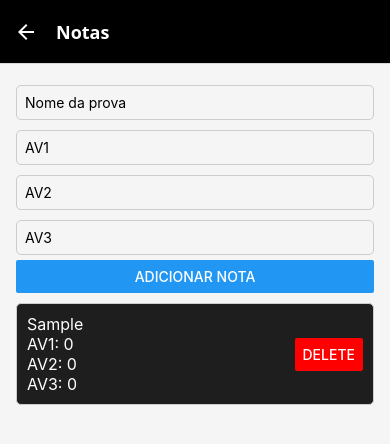
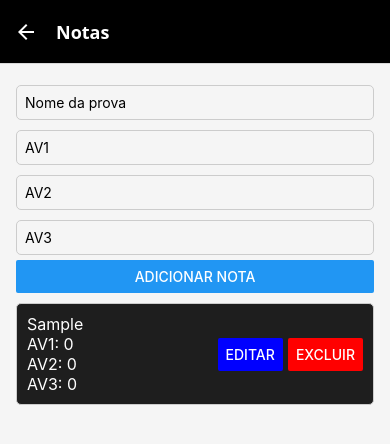
Before and after one commit to Zhennyn/PI-MindMap, a React Native app: screen /Notas in a window 390 px wide. Both pictures are taken after typing "Sample", "Sample", "Sample", "Sample" into the empty fields and a click on the button "ADICIONAR NOTA". Shown: the top 444 px of the page. Built offline with nearby package versions, Linux system fonts and the light colour scheme.

Commit message:
Correção

```diff
--- a/src/Estudos/Notas/notas.tsx
+++ b/src/Estudos/Notas/notas.tsx
@@ -15,6 +15,7 @@ const Notas: React.FC = () => {
   const [av1, setAv1] = useState<string>('');
   const [av2, setAv2] = useState<string>('');
   const [av3, setAv3] = useState<string>('');
+  const [editId, setEditId] = useState<number | null>(null);
 
   const handleAddNota = () => {
     if (!nome.trim()) {
@@ -31,14 +32,40 @@ const Notas: React.FC = () => {
     };
 
     setNotas([...notas, novaNota]);
+    resetForm();
+  };
+
+  const handleEditNota = (nota: Nota) => {
+    setNome(nota.nome);
+    setAv1(nota.av1.toString());
+    setAv2(nota.av2.toString());
+    setAv3(nota.av3.toString());
+    setEditId(nota.id);
+  };
+
+  const handleUpdateNota = () => {
+    if (editId === null) return;
+
+    const notasAtualizadas = notas.map((nota) =>
+      nota.id === editId
+        ? { ...nota, nome, av1: parseFloat(av1) || 0, av2: parseFloat(av2) || 0, av3: parseFloat(av3) || 0 }
+        : nota
+    );
+
+    setNotas(notasAtualizadas);
+    resetForm();
+  };
+
+  const handleDeleteNota = (id: number) => {
+    setNotas(notas.filter((nota) => nota.id !== id));
+  };
+
+  const resetForm = () => {
     setNome('');
     setAv1('');
     setAv2('');
     setAv3('');
-  };
-
-  const handleDeleteNota = (id: number) => {
-    setNotas(notas.filter((nota) => nota.id !== id));
+    setEditId(null);
   };
 
   const renderItem = ({ item }: { item: Nota }) => (
@@ -49,7 +76,10 @@ const Notas: React.FC = () => {
         <Text style={styles.notaText}>AV2: {item.av2}</Text>
         <Text style={styles.notaText}>AV3: {item.av3}</Text>
       </View>
-      <Button title="Delete" onPress={() => handleDeleteNota(item.id)} color="red" />
+      <View style={styles.buttonsContainer}>
+        <Button title="Editar" onPress={() => handleEditNota(item)} color="blue" />
+        <Button title="Excluir" onPress={() => handleDeleteNota(item.id)} color="red" />
+      </View>
     </View>
   );
 
@@ -82,7 +112,11 @@ const Notas: React.FC = () => {
         value={av3}
         onChangeText={setAv3}
       />
-      <Button title="Adicionar Nota" onPress={handleAddNota} />
+      {editId ? (
+        <Button title="Atualizar Nota" onPress={handleUpdateNota} />
+      ) : (
+        <Button title="Adicionar Nota" onPress={handleAddNota} />
+      )}
       <FlatList
         data={notas}
         renderItem={renderItem}
@@ -119,7 +153,11 @@ const styles = StyleSheet.create({
   },
   notaText: {
     fontSize: 16,
-    color:'white',
+    color: 'white',
+  },
+  buttonsContainer: {
+    flexDirection: 'row',
+    gap: 5,
   },
 });
 
```
Also changed, not shown: 1 other file (tests, documents, lock files or other folders).
